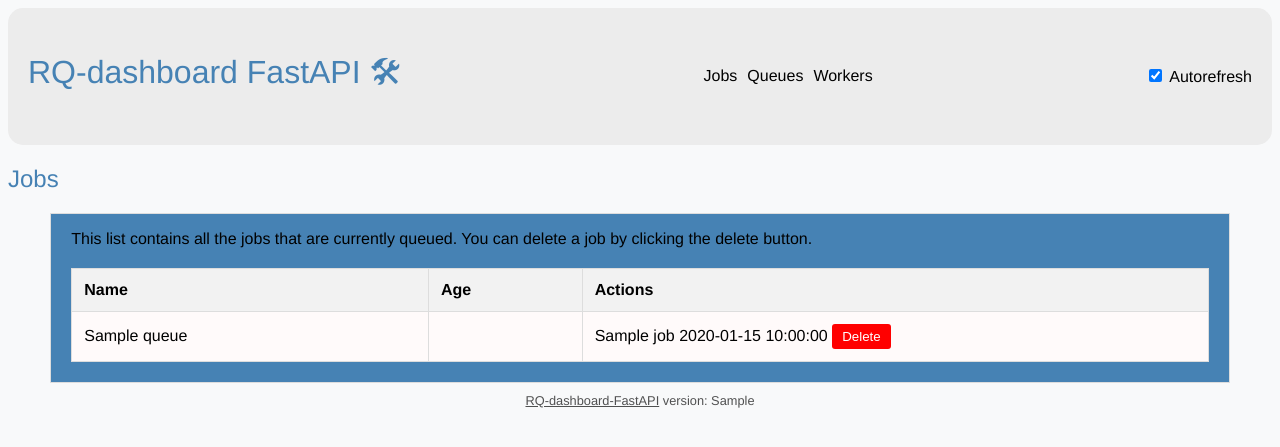
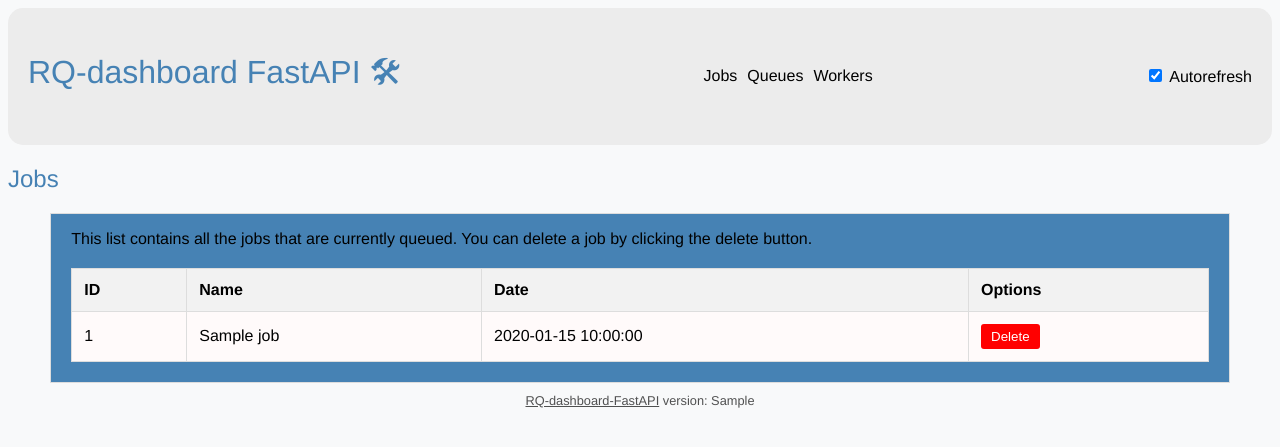
Before and after one commit to Hannes221/rq-dashboard-fast, a FastAPI app: template templates/jobs.html in a window 1280 px wide. Shown: the top 447 px of the page. Run offline with FastAPI, Linux system fonts and the light colour scheme; the template is opened without the code that fills it: most values are stand-ins (such as "Sample title", 1, 10 or a date in 2020).

Commit message:
Fixed job template

```diff
--- a/templates/jobs.html
+++ b/templates/jobs.html
@@ -1,12 +1,11 @@
 {% extends "base.html" %}
 <!DOCTYPE html>
 <html lang="en">
-
   <head>
     <meta charset="UTF-8" />
     <meta name="viewport" content="width=device-width, initial-scale=1.0" />
     <title>Jobs Dashboard</title>
-  <link rel="stylesheet" href="/static/css/main.css">
+    <link rel="stylesheet" href="/static/css/main.css" />
   </head>
 
   <body>
@@ -14,37 +13,35 @@
     <h2>Jobs</h2>
     <div class="section">
       <p>
-      This list contains all the jobs that are currently queued. You can delete a job by clicking the delete button.
+        This list contains all the jobs that are currently queued. You can
+        delete a job by clicking the delete button.
       </p>
       <table id="jobs">
         <thead>
           <tr>
+            <th>ID</th>
             <th>Name</th>
-          <th>Age</th>
-          <th>Actions</th>
+            <th>Date</th>
+            <th>Options</th>
           </tr>
         </thead>
         <tbody>
-        {% for queue in job_data %}
+          {% for queue in job_data %} {% for job in queue.queued %}
           <tr>
-          <td>{{ queue.queue_name }}</td>
-          <td></td>
+            <td>{{ job.id }}</td>
+            <td>{{ job.name }}</td>
+            <td>{{ job.created_at }}</td>
             <td>
-            {% for job in queue.queued %}
-            <div>
-              <span>{{ job.name }}</span>
-              <span>{{ job.created_at }}</span>
-              <button class="delete-button" onclick="deleteJob('{{ job.id }}')">Delete</button>
-            </div>
-            {% endfor %}
+              <button class="delete-button" onclick="deleteJob('{{ job.id }}')">
+                Delete
+              </button>
             </td>
           </tr>
-        {% endfor %}
+          {% endfor %} {% endfor %}
         </tbody>
       </table>
     </div>
 
     {% endblock %}
   </body>
-
 </html>
```
Lines whose indentation alone changed are shown as unchanged.
